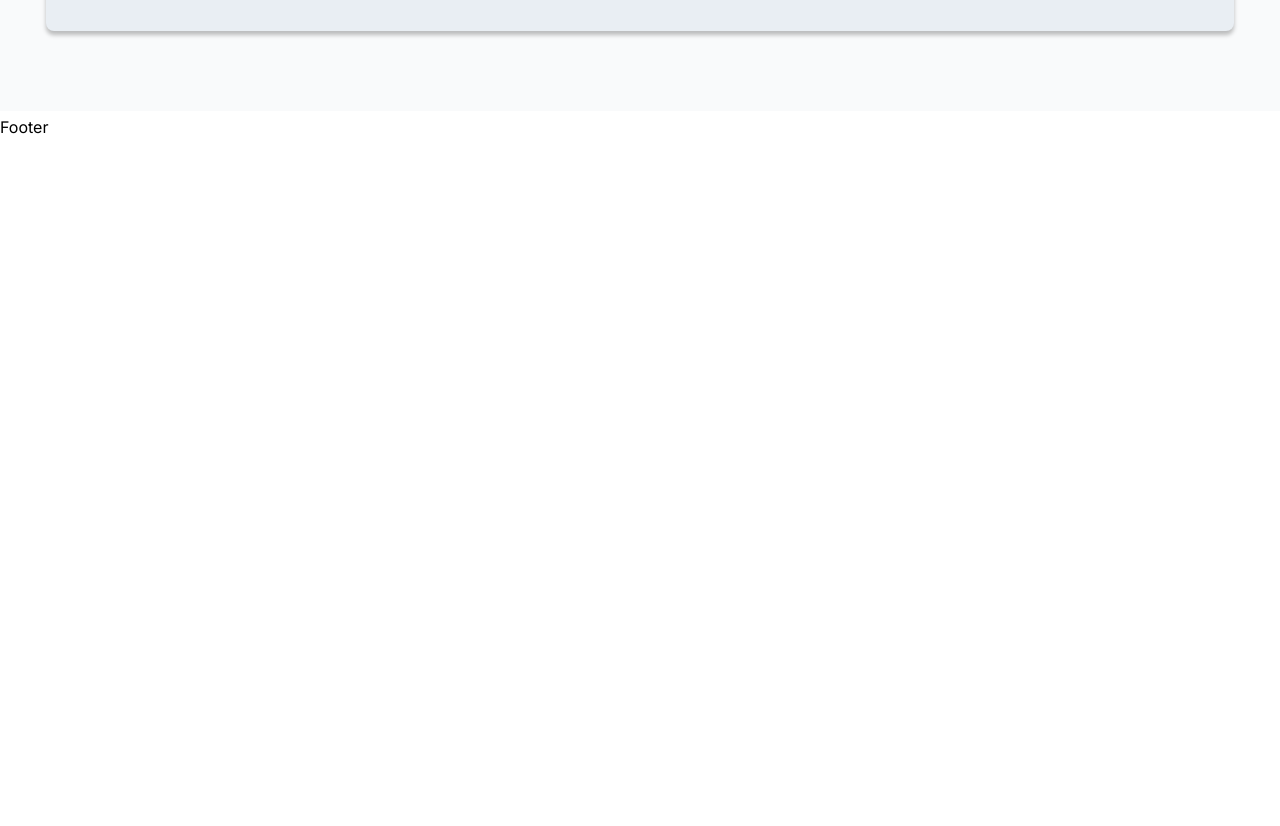
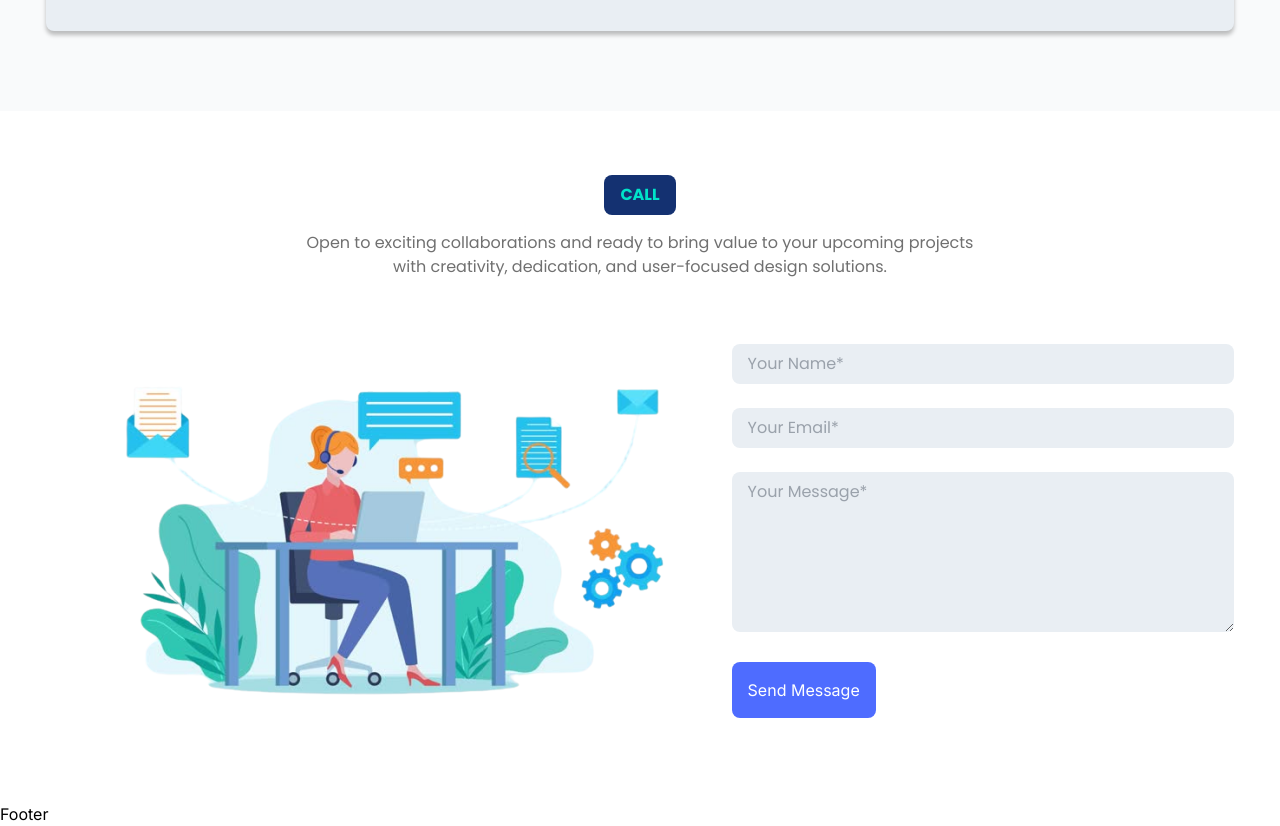
Before and after one commit to programmer-kabir/sohel-portfolio, a React (Vite) app: page / in a window 1280 px wide. Shown: the part 3894-4720 px from the top of the page. Before the commit the page ends 4033 px from the top, so only its background shows below. Built offline with nearby package versions, Linux system fonts and the light colour scheme; a web font is replaced by a local one.

Commit message:
contact section added

```diff
--- a/src/Pages/Home.jsx
+++ b/src/Pages/Home.jsx
@@ -2,6 +2,7 @@ import About from '../components/Home/About'
 import Banner from '../components/Home/Banner'
 import CaseStudies from '../components/Home/CaseStudies'
 import Certification from '../components/Home/Certification'
+import Contact from '../components/Home/Contact'
 import Experience from '../components/Home/Experience'
 import Services from '../components/Home/Services'
 import Skills from '../components/Home/Skills'
@@ -17,7 +18,7 @@ const Home = () => {
       <CaseStudies/>
       <Skills/>
       <Certification />
-
+      <Contact />
 
     </div>
   )
--- a/src/components/Home/Contact.jsx
+++ b/src/components/Home/Contact.jsx
@@ -1,28 +1,74 @@
-import React from 'react'
-import useMoodToggle from '../../utils/Hooks/useMoodToggle'
-import Title from '../Share/Title'
-import Container from '../Container'
-
+import React from "react";
+import useMoodToggle from "../../utils/Hooks/useMoodToggle";
+import Title from "../Share/Title";
+import Container from "../Container";
+import contactImg from "../../assets/contact/contact.png";
 const Contact = () => {
-    const {darkMode}  = useMoodToggle()
+  const { darkMode } = useMoodToggle();
   return (
     <section
       className="relative -top-2 md:-top-1 pt-16 pb-20"
-      style={{ backgroundColor: darkMode ? "#030712" : "#F9FAFB" }}
+      style={{ backgroundColor: darkMode ? "#111827" : "#FFF" }}
     >
       <Title
-        button={"My UI/UX Design Services"}
+        button={"CALL"}
         title={
-          "I create modern, responsive, and user-friendly designs that focus on real user needs. From wireframes to final UI, I deliver clean and intuitive digital experiences for websites, apps, and dashboards."
+          "Open to exciting collaborations and ready to bring value to your upcoming projects with creativity, dedication, and user-focused design solutions."
         }
       />
       <Container>
-        <div className="pt-16">
+        <div className="pt-16 md:flex items-center md:gap-5">
+          <img className="scale-x-[-1]" src={contactImg} alt="" />
+        <div className="w-full space-y-6">
+  {(() => {
+    const inputStyle = {
+      backgroundColor: darkMode ? "#1F2937" : "#E9EEF3",
+      border: darkMode ? "1px solid #D1D5DB" : "none",
+      color: darkMode ? "#D1D5DB" : "#4B5563",
+      fontFamily: "Poppins",
+    };
+
+    const baseClass =
+      "px-4 py-2 outline-none rounded-lg w-full";
+
+    return (
+      <>
+        <input
+          type="text"
+          name="name"
+          id="name"
+          className={baseClass}
+          placeholder="Your Name*"
+          style={inputStyle}
+        />
+        <input
+          type="email"
+          name="email"
+          id="email"
+          className={baseClass}
+          placeholder="Your Email*"
+          style={inputStyle}
+        />
+        <textarea
+          name="message"
+          id="message"
+          className={baseClass}
+          placeholder="Your Message*"
+          rows={6}
+          style={inputStyle}
+        />
+                <button className="bg-[#4E6CFF] p-4 text-white rounded-lg ">Send Message</button>
+
+      </>
+    );
+  })()}
+</div>
 
         </div>
+
       </Container>
     </section>
-  )
-}
+  );
+};
 
-export default Contact
+export default Contact;
```
Also changed, not shown: src/assets/contact/contact.png (added).
